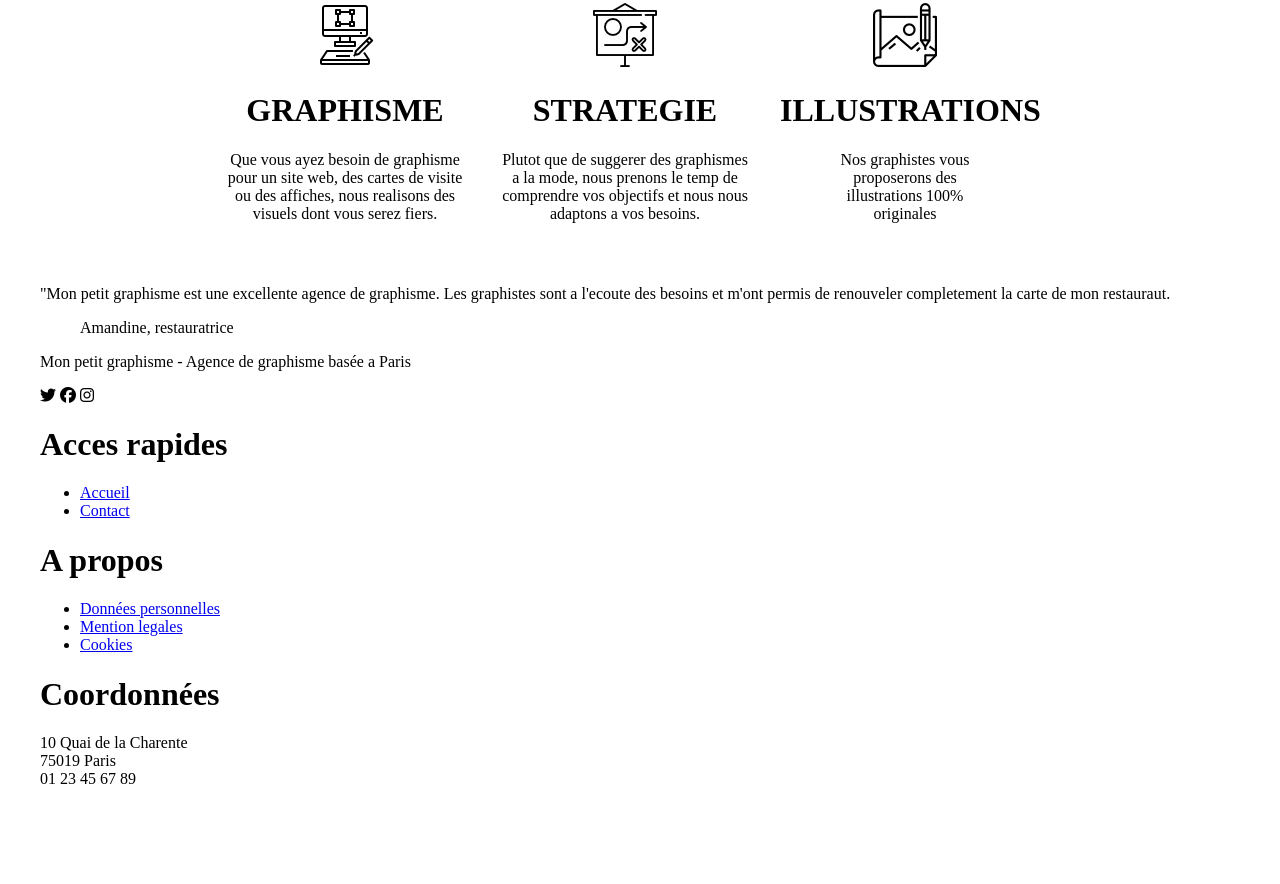
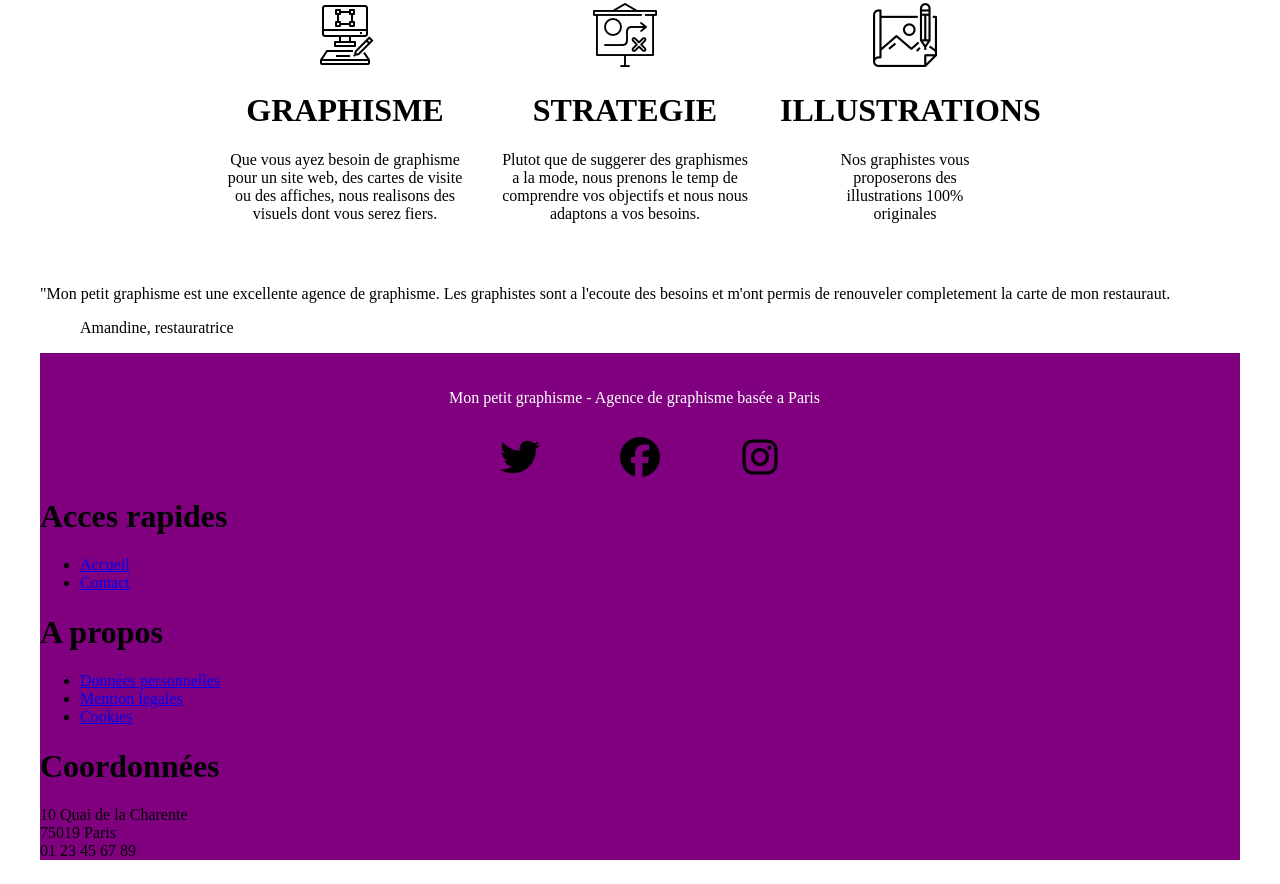
Before and after one commit to KVnatsu/TP01-maquette, a plain HTML site: page index.html in a window 1280 px wide. Shown: the part 746-1630 px from the top of the page. Before the commit the page ends 1558 px from the top, so only its background shows below. Drawn offline with Linux system fonts and the light colour scheme.

Commit message:
Build#05 CSS footer top of page

```diff
--- a/style.css
+++ b/style.css
@@ -96,21 +96,49 @@ nav a {
 
 /* Main en bas */
 
-#citation {
+#testimony {
   position: relative;
   display: flex;
   flex-direction: column;
   margin-left: 280px;
 }
 
-#citation p {
+#testimony p {
   text-align: center;
   width: 600px;
   font-size: 1.5em;
 }
 
-#citation blockquote {
+#testimony blockquote {
   position: absolute;
   top: 70%;
   right: 55%;
 }
+
+/* Footer */
+
+footer {
+  position: relative;
+  background-color: purple;
+}
+
+#footerTitle p {
+  position: absolute;
+  right: 35%;
+  padding-top: 20px;
+  color: white;
+  font-size: 1em;
+}
+
+#social {
+  display: flex;
+  justify-content: center;
+}
+
+#social i {
+  text-align: center;
+  bottom: 5%;
+  font-size: 2.5em;
+  width: 10%;
+  margin-top: 7%;
+}
```
